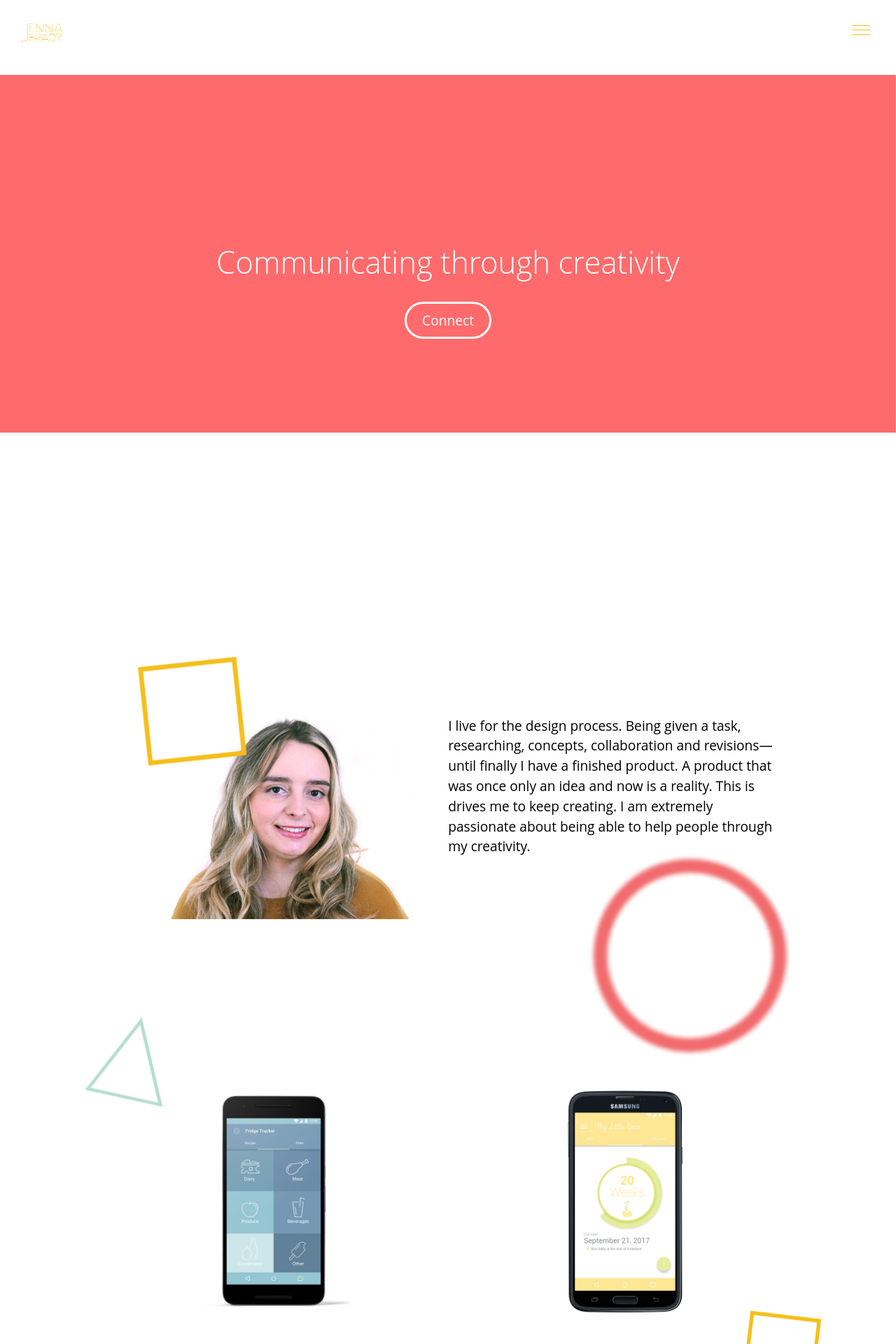
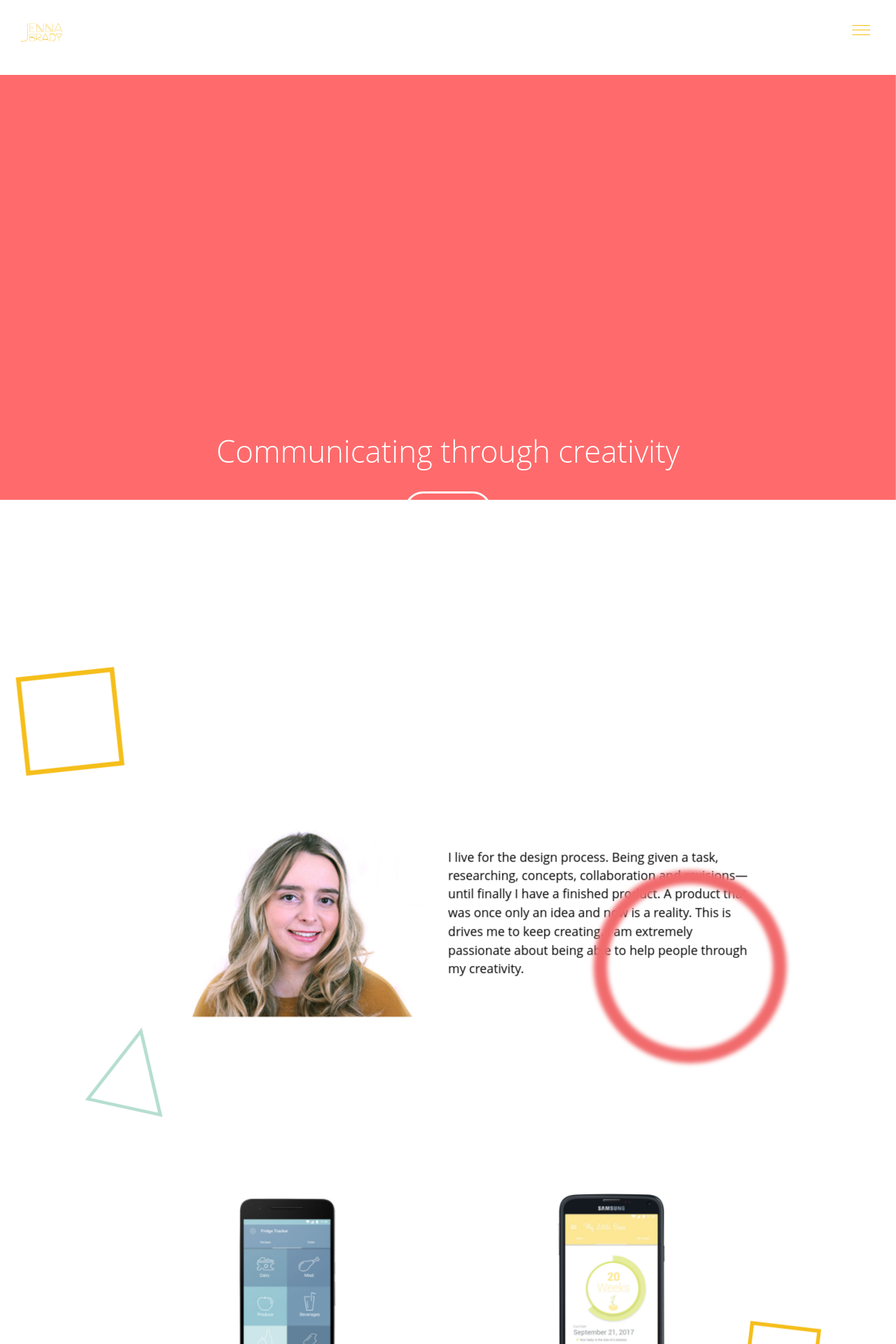
Before and after one commit to jenna-brady/portfolio, a Jekyll site: the page built from index.html, in a window 1280 px wide. Shown: the top 1920 px of the page at 70% size. Built offline with Jekyll 4.4.1, drawn with Linux system fonts in a browser that asks for light colours.

Commit message:
added parallax to banner

```diff
--- a/css/main.css
+++ b/css/main.css
@@ -26,8 +26,26 @@
 }
 
 .content-parllax {
-  -webkit-transform: translateZ(-0.2px) scale(1.2);
-  transform: translateZ(-0.2px) scale(1.2);
+  -webkit-transform: translateZ(-0.3px) scale(1.2);
+  transform: translateZ(-0.3px) scale(1.2);
+}
+
+.banner-content-parllax {
+  margin-top: 10em;
+  -webkit-transform: translateZ(-1px) scale(2);
+  transform: translateZ(-1px) scale(2);
+  position: relative;
+  top: calc(((100vh - 30vw ) / 4) * -2);
+}
+
+.banner-text-portfolio{
+  color: #fff;
+
+  position: absolute;
+  top: 1em;
+  left: 1em;
+  -webkit-transform: translateZ(-0.5px) scale(1.5);
+  transform: translateZ(-0.5px) scale(1.5);
 }
 
 .blur {
@@ -72,6 +90,7 @@
 }
 
 .banner {
+  margin-top: 5em;
   position: relative;
   width: 100%;
   overflow: hidden;
@@ -86,6 +105,16 @@
 
 }
 
+.banner-work {
+  position: relative;
+  width: 100%;
+}
+
+.parllax-content-work {
+  position: relative;
+  z-index: 2;
+}
+
 .background {
   position: relative;
 }
@@ -93,7 +122,7 @@
 .square {
   position: absolute;
   top:-1em;
-  left: -4em;
+  left: -14em;
 }
 
 .circle {
@@ -123,8 +152,8 @@
 
 .circle-2 {
   position: absolute;
-  top: 97em;
-  right: 3em;
+  bottom: 2em;
+  right: 1em;
 }
 
 .contact {
@@ -171,16 +200,8 @@
   text-align: center;
 }
 
-.banner-text-portfolio{
-  color: #fff;
-
-  position: absolute;
-  bottom: 5em;
-  left: 5em;
-}
-
 .icon-app {
-  width: 120px;
+  width: 50px;
 }
 
 .fridge-yellow {
@@ -312,9 +333,14 @@
 
 @media only screen and (min-width: 60em) {
 
-  .banner-content {
+  .banner-text-portfolio {
     width: 100%;
-    top: 18em;
+    top: 10em;
+    left: 7em;
+  }
+
+  .icon-app {
+    width: 120px;
   }
 
   .nav-open {
--- a/index.html
+++ b/index.html
@@ -5,7 +5,7 @@
       <img class="img-flex" src="images/banner.svg" alt="">
     <div class="banner-content">
     <div class="peta text-center">
-      <h2 class="title push-0 yotta pad-b">Communicating through creativity </h2>
+      <h2 class="title push-0 yotta pad-b island">Communicating through creativity </h2>
       <a class="btn-play kilo" href="{{site.baseurl}}/#contact">Connect</a>
     </div>
     </div>
@@ -36,11 +36,15 @@
     </div>
     <div class="pad-t-2">
     </div>
+    <div class="pad-t-2">
+    </div>
+    <div class="pad-t-2">
+    </div>
     <section id="aboutme" class="grid aboutme island pad-t-2">
-      <div class="unit xs-1 s-1 m-1-2 l-1-2 gutter">
+      <div class="unit xs-1 s-1 m-1-2 l-1-2 gutter pad-b">
         <img itemprop="image" class="img-flex" src="images/portrait.jpg" alt="">
       </div>
-      <div class="unit xs-1 s-1 m-1-2 l-1-2">
+      <div class="unit xs-1 s-1 m-1-2 l-1-2 pad-t">
         <p itemprop="description">I live for the design process. Being given a task, researching, concepts, collaboration and revisions—until finally I have a finished product. A product that was once only an idea and now is a reality. This is drives me to keep creating. I am extremely passionate about being able to help people through my creativity. </p>
       </div>
     </section>
```
Also changed, not shown: ￼fridgeory-app.html (+5 -5 lines).
